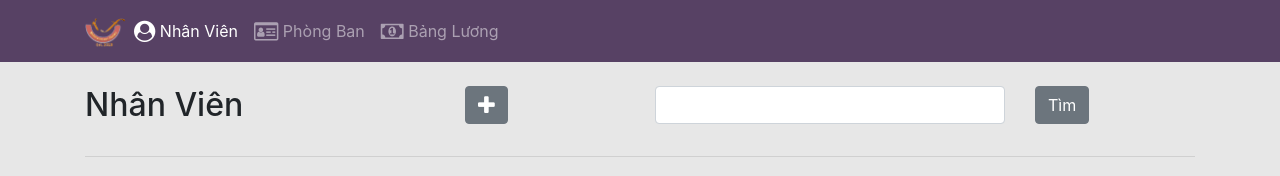
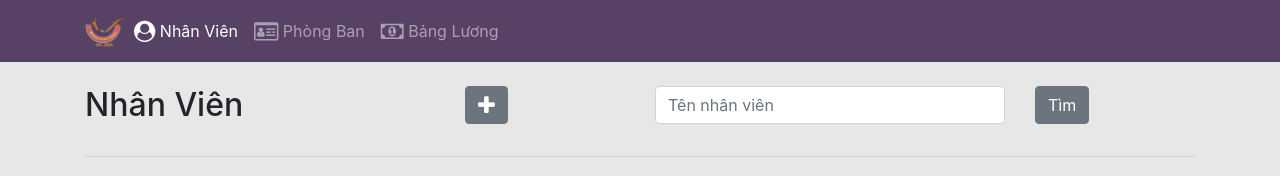
Before and after one commit to nguyenhuy433/FunixJSReact-ASM, a React (Create React App) app: page /staffs in a window 1280 px wide. Shown: the top 176 px of the page. Built offline with nearby package versions, Linux system fonts and the light colour scheme.

Commit message:
tim nhan vien

```diff
--- a/src/Component/StaffListComponent.js
+++ b/src/Component/StaffListComponent.js
@@ -19,9 +19,12 @@ class StaffList extends Component {
     super(pros);
     this.state = {
       isModalOpen: false,
+      findStaff: "",
     };
 
     this.toggleModal = this.toggleModal.bind(this);
+    this.handlefindStaff = this.handlefindStaff.bind(this);
+    this.FindStaff = this.FindStaff.bind(this);
   }
 
   // open modal them nhan vien
@@ -30,9 +33,33 @@ class StaffList extends Component {
       isModalOpen: !this.state.isModalOpen,
     });
   }
+  // tim kiem nhan vien
+
+  FindStaff() {
+    this.setState({
+      findStaff: this.findStaff.value,
+    });
+  }
+
+  handlefindStaff(event) {
+    this.FindStaff();
+    event.preventDefault();
+  }
 
   render() {
-    const staffList = this.props.staffs.map((staff) => {
+    const staffList = this.props.staffs
+      .filter((staff) => {
+        if (this.state.findStaff === "") {
+          return staff;
+        } else if (
+          staff.name.toLowerCase().includes(this.state.findStaff.toLowerCase())
+        ) {
+          return staff;
+        } else {
+          return 0;
+        }
+      })
+      .map((staff) => {
         return (
           <div key={staff.id} className="col-md-4 col-lg-2 col-6 text-center">
             <Card className="mt-4">
@@ -44,6 +71,7 @@ class StaffList extends Component {
           </div>
         );
       });
+
     console.log(staffList);
     return (
       <div className="container">
@@ -61,10 +89,15 @@ class StaffList extends Component {
             </div>
           </div>
           <div className="col-12 col-md-6 mt-4">
-            <Form className="form-search">
+            <Form className="form-search" onSubmit={this.handlefindStaff}>
               <FormGroup className="row">
                 <div className=" col-10 col-md-8">
-                  <Input type="text" className="form-control" />
+                  <Input
+                    type="text"
+                    className="form-control"
+                    placeholder="Tên nhân viên"
+                    innerRef={(input) => (this.findStaff = input)}
+                  />
                 </div>
                 <div className="col-2 col-md-4">
                   <Button className="button">Tìm</Button>
```
Lines whose indentation alone changed are shown as unchanged.
